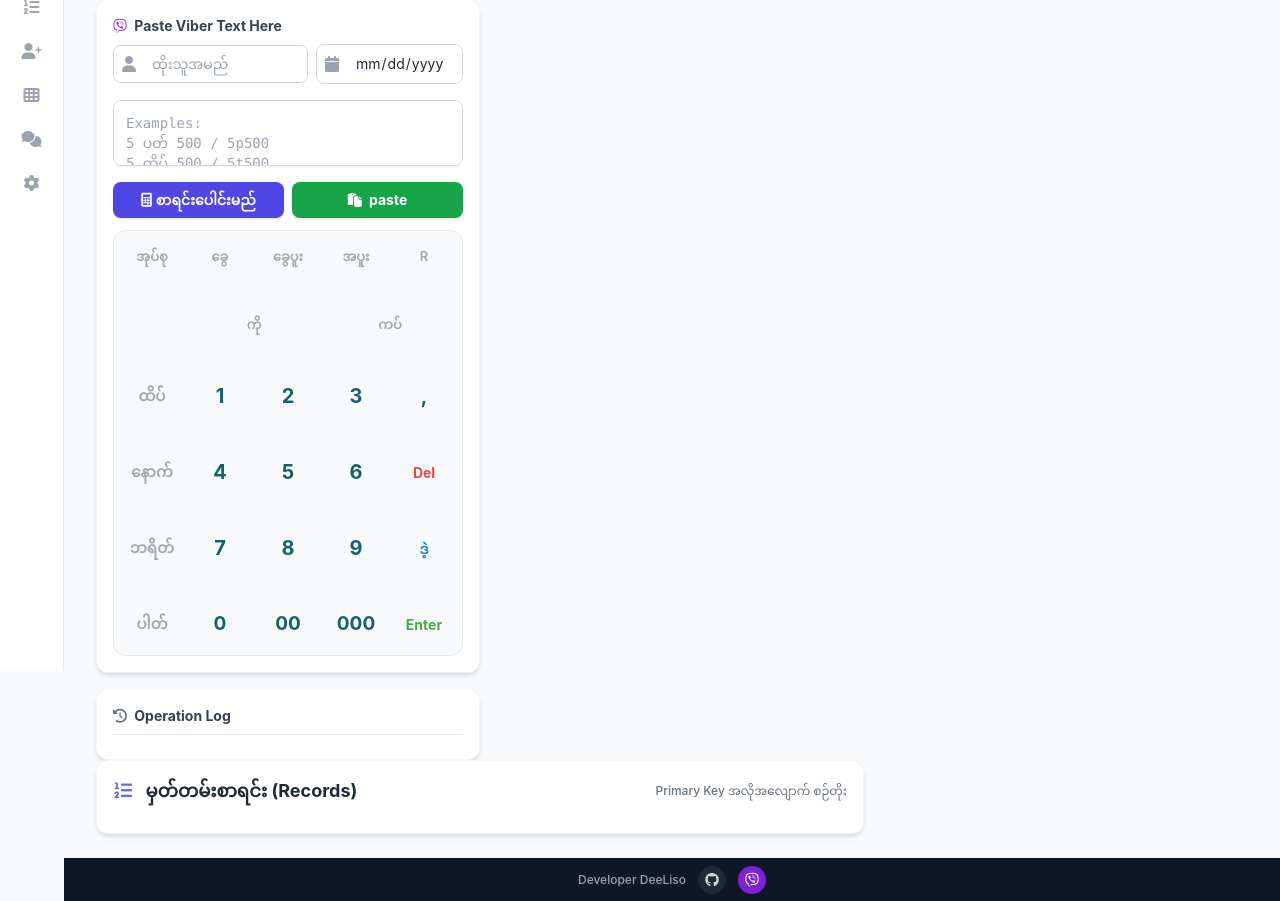
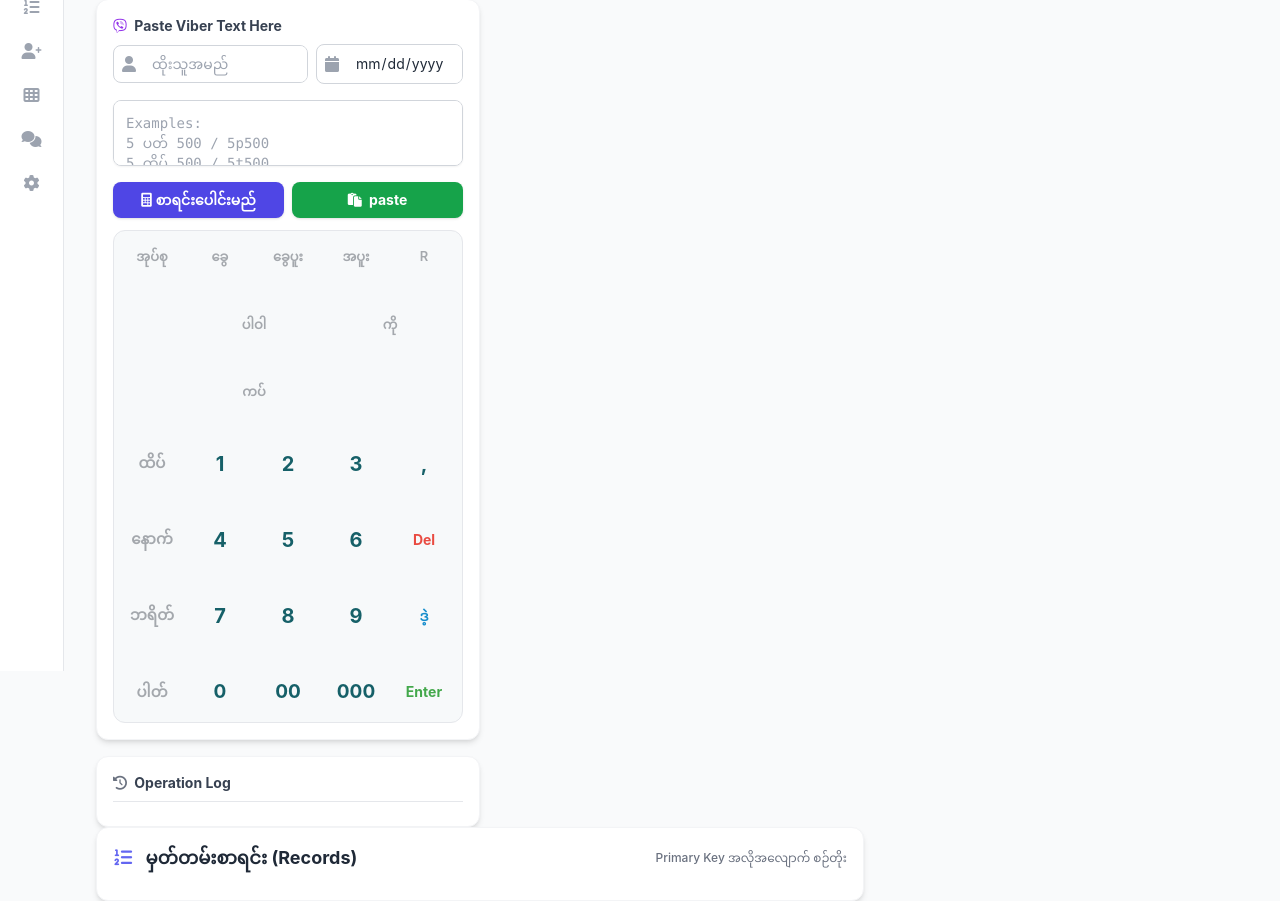
Before and after one commit to DeeLiso/2d-parser-engine, a Django app: page /bet/ in a window 1280 px wide. Shown: the part 129-1030 px from the top of the page. Run offline with Django 5.2, Linux system fonts and the light colour scheme; data comes from the database, SQL or seed files in the repository; data that the repository does not hold is empty; some libraries are stand-ins or nearby versions.

Commit message:
Keypad: add Power (ပါဝါ) formula button
- New row with ပါဝါ button (col-span-2 wide)
- Keypad layout:
  အုပ်စု | ခွေ | ခွေပူး | အပူး | R
         ပါဝါ (wide) | ကို (wide)
         ကပ် (wide)
  ထိပ် | 1 | 2 | 3 | ,
  ...

```diff
--- a/twodapp/templates/twodapp/index.html
+++ b/twodapp/templates/twodapp/index.html
@@ -457,9 +457,14 @@
 
                         <div></div>
                         <button type="button" class="btn-tap text-label text-[13px] font-semibold py-2 keypad-formula col-span-2"
+                            data-key="ပါဝါ">ပါဝါ</button>
+                        <button type="button" class="btn-tap text-label text-[13px] font-semibold py-2 keypad-formula col-span-2"
                             data-key="ကို">ကို</button>
+
+                        <div></div>
                         <button type="button" class="btn-tap text-label text-[13px] font-semibold py-2 keypad-formula col-span-2"
                             data-key="ကပ်">ကပ်</button>
+                        <div class="col-span-2"></div>
 
                         <button type="button" class="btn-tap text-label text-[15px] font-semibold py-2 keypad-formula"
                             data-key="ထိပ်">ထိပ်</button>
```
